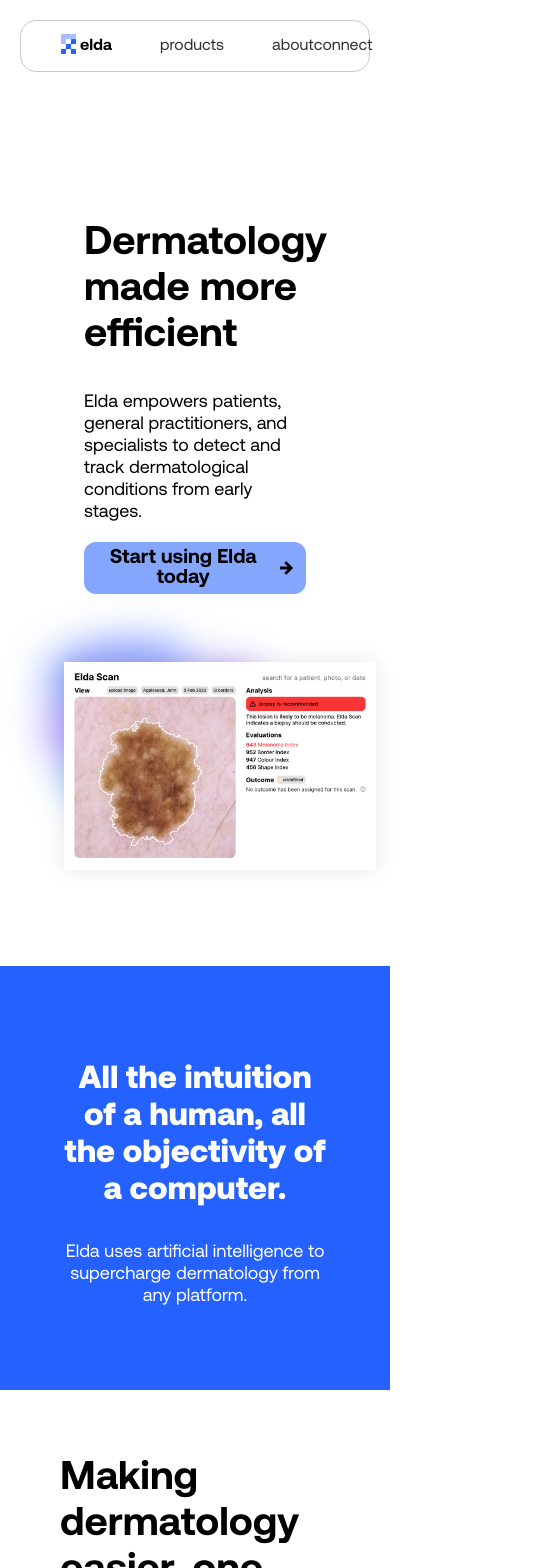
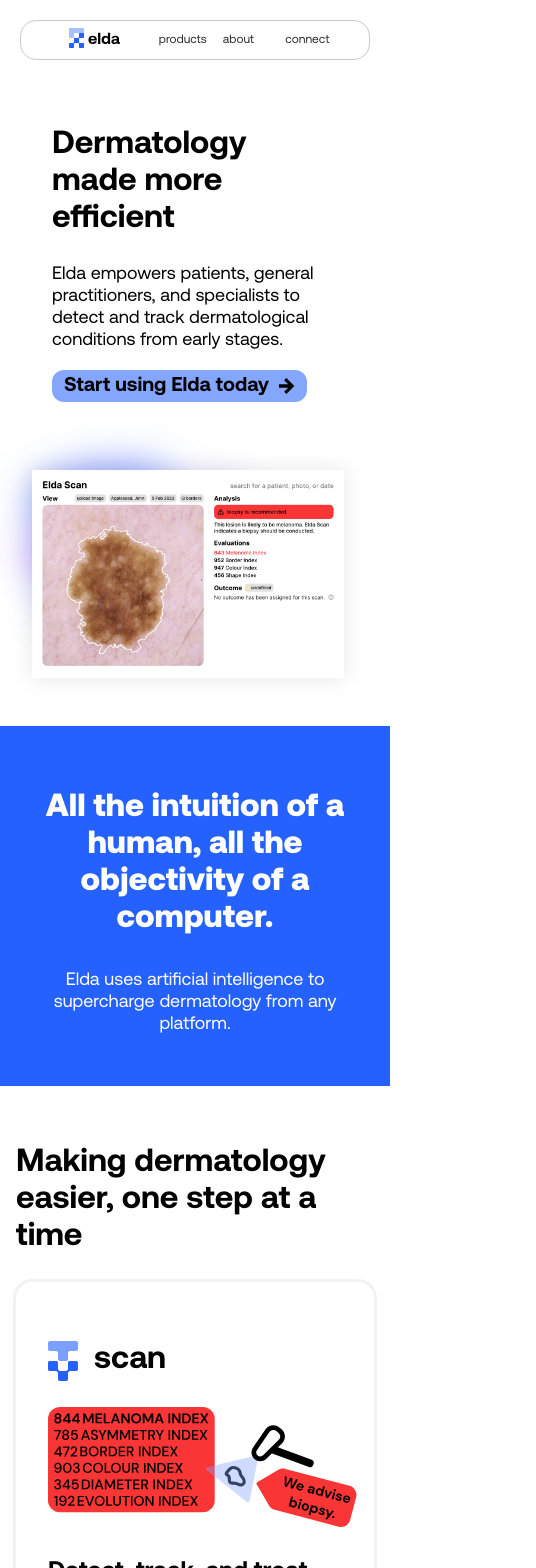
Before and after one commit to eldabio/website-prod, a Next.js app: page / in a window 390 px wide. Shown: the top 1568 px of the page, 536 px wide, since content can reach past the window. Built offline with nearby package versions, Linux system fonts and the light colour scheme.

Commit message:
add lots of media queries

```diff
--- a/pages/components/Nav.module.css
+++ b/pages/components/Nav.module.css
@@ -1,6 +1,6 @@
 .navbar {
   display: flex;
-  justify-content: space-between;
+  justify-content: space-around;
   margin: 1.25rem;
   border-radius: 1rem;
   border: 1px solid #ccc;
@@ -39,3 +39,14 @@
   opacity: 0.8;
   transition-duration: 0.75s;
 }
+
+@media screen and (max-width: 600px) {
+  .navbar {
+    font-size: 0.75rem;
+  }
+
+  .navbarLinks {
+    gap: 1rem;
+    padding: 0 1rem;
+  }
+}
--- a/styles/Home.module.css
+++ b/styles/Home.module.css
@@ -3,7 +3,7 @@
   display: flex;
   max-width: 75rem;
   margin: 6rem auto;
-  padding: 0 4rem;
+  padding: 0 3rem;
 }
 
 .hero .imageContainer {
@@ -45,6 +45,7 @@
 @media screen and (max-width: 960px) {
   .hero {
     flex-direction: column;
+    padding: 0 2rem;
   }
 
   .hero .imageContainer {
@@ -59,6 +60,20 @@
   .hero .imageContainer img:nth-child(1) {
     margin-left: -4rem;
     margin-top: -4rem;
+  }
+}
+
+@media screen and (max-width: 600px) {
+  .hero {
+    margin: 1rem auto 3rem auto;
+  }
+  .hero h1 {
+    font-size: 2rem;
+  }
+
+  .hero .imageContainer img:nth-child(1) {
+    margin-left: -3rem;
+    margin-top: -3rem;
   }
 }
 
@@ -89,6 +104,12 @@
 
   .subhero p {
     font-size: 1.125rem;
+  }
+}
+
+@media screen and (max-width: 600px) {
+  .subhero {
+    padding: 2rem;
   }
 }
 
@@ -136,6 +157,22 @@
 }
 
 @media screen and (max-width: 960px) {
+  .products {
+    padding: 2rem;
+  }
+  .products .productList {
+    flex-direction: column;
+  }
+}
+
+@media screen and (max-width: 600px) {
+  .products {
+    padding: 2rem 1rem;
+  }
+  .products h1 {
+    font-size: 2rem;
+  }
+
   .products .productList {
     flex-direction: column;
   }
@@ -180,13 +217,32 @@ section.advantages .advantagesGrid svg {
   }
 }
 
+@media screen and (max-width: 600px) {
+  section.advantages h1 {
+    font-size: 1.75rem;
+  }
+
+  section.advantages .advantagesGrid {
+    grid-template-columns: repeat(1, 1fr);
+    padding: 2rem 1.5rem;
+  }
+
+  section.advantages .advantagesGrid > div {
+    font-size: 1rem;
+  }
+}
+
 .footer {
   margin: 1.25rem;
   border-radius: 1.25rem;
   background-color: #2461ff;
   color: #fff;
   text-align: center;
-  padding: 2rem 12rem;
+  padding: 2rem 8rem;
+  display: flex;
+  flex-direction: column;
+  align-items: center;
+  gap: 0.5rem;
 }
 
 .footer h1 {
@@ -242,6 +298,7 @@ section.advantages .advantagesGrid svg {
   margin: 6rem 0 0 0;
   display: flex;
   justify-content: space-around;
+  width: 100%;
 }
 
 .footer .links a {
@@ -255,6 +312,40 @@ section.advantages .advantagesGrid svg {
   cursor: pointer;
 }
 
+@media screen and (max-width: 960px) {
+  .footer {
+    padding: 2rem 4rem;
+  }
+
+  .footer .links {
+    margin: 3rem 0 0 0;
+    flex-direction: column;
+    row-gap: 0.5rem;
+  }
+}
+
+@media screen and (max-width: 600px) {
+  .footer {
+    flex-direction: column;
+    align-items: center;
+    padding: 2rem 4rem;
+  }
+
+  .footer .formInput {
+    padding: 0.25rem 0.5rem;
+  }
+
+  .footer input {
+    font-size: 0.875rem;
+  }
+
+  .footer .links {
+    margin: 3rem 0 1rem 0;
+    flex-direction: column;
+    row-gap: 0.5rem;
+  }
+}
+
 .newButton:hover {
   background-color: black;
   color: white;
```
